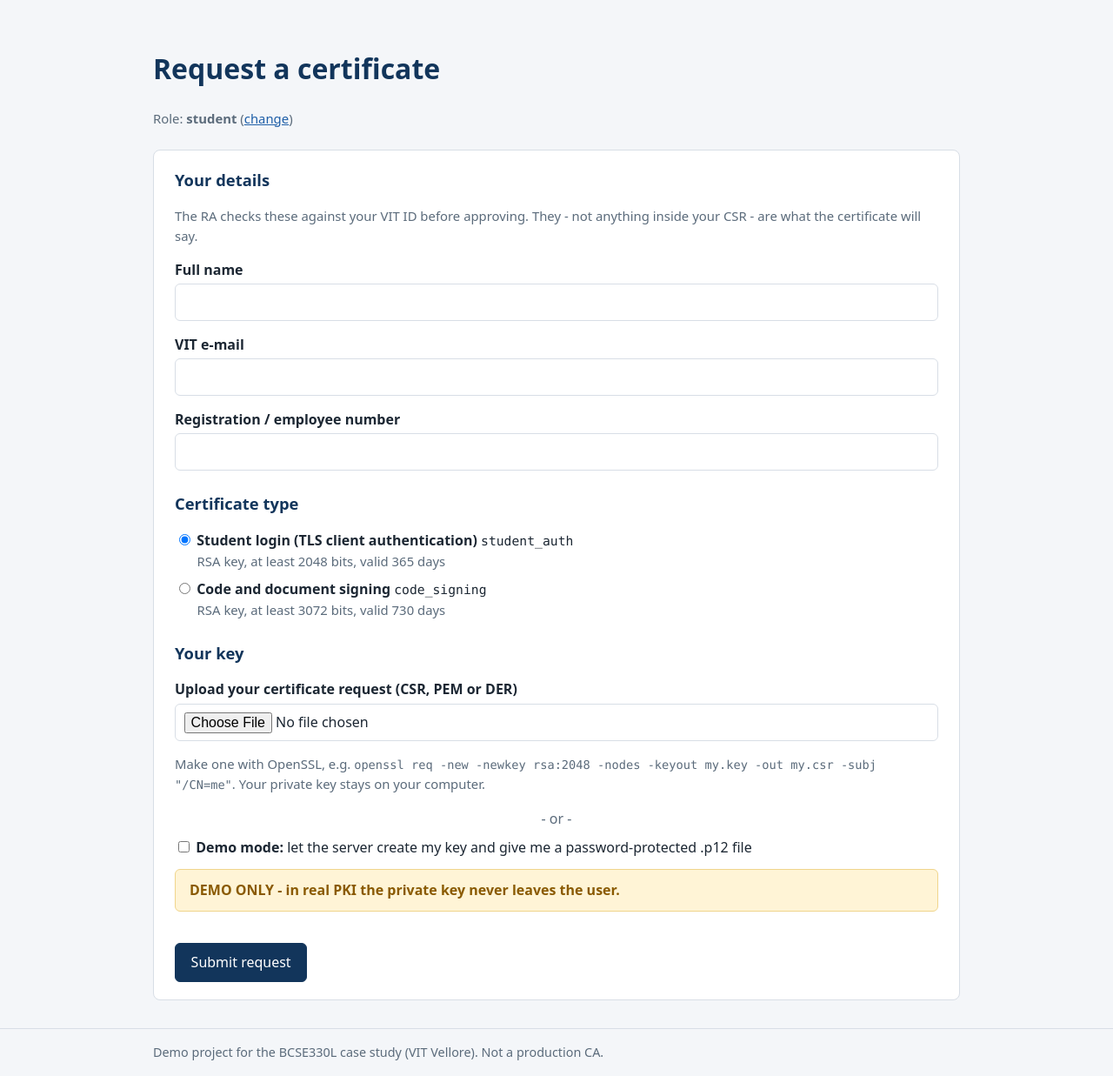
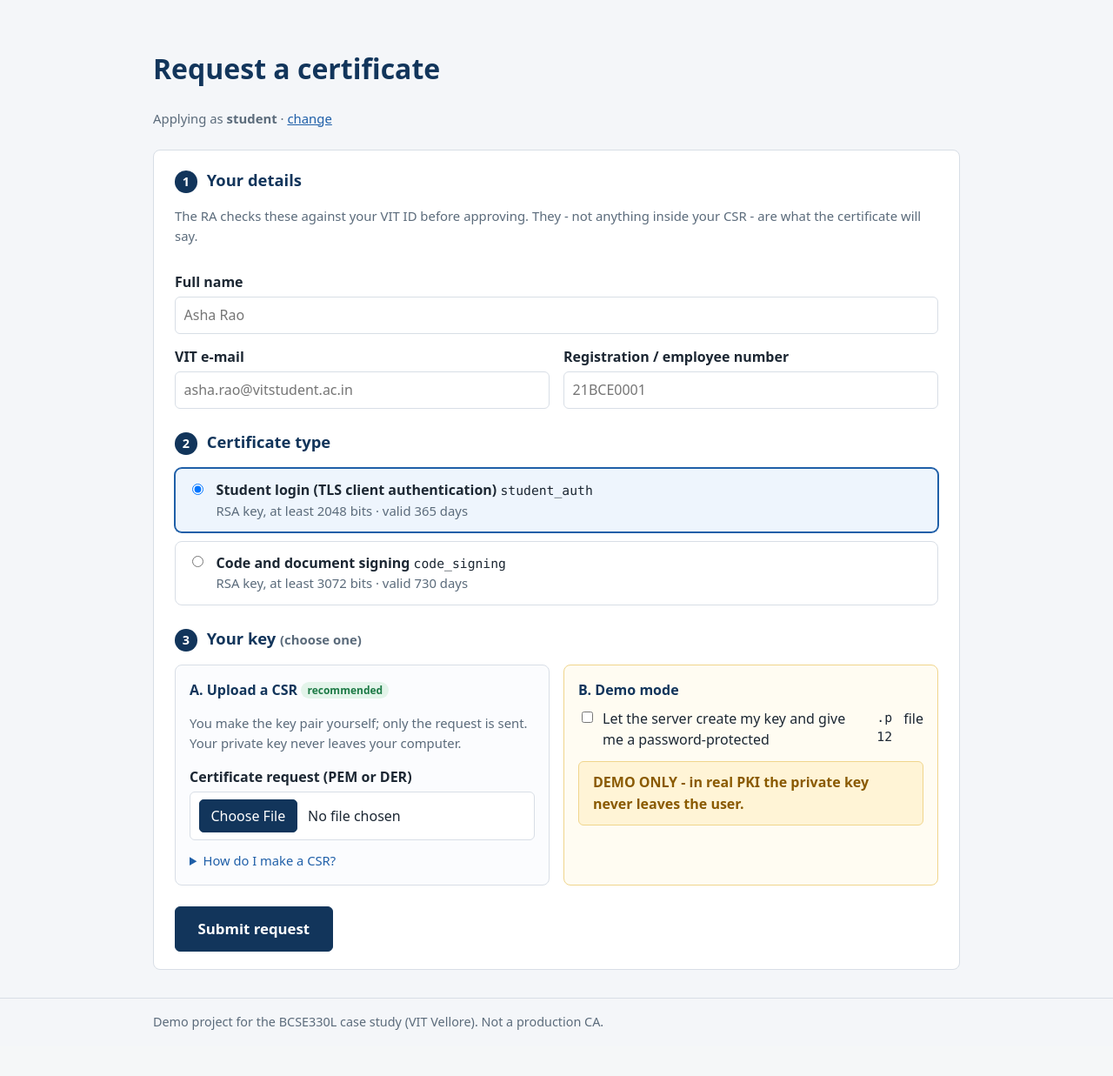
Before and after one commit to Shubhangam-Singh/VIT-CAMPUS-CA-PORTAL, a Flask app: page /enroll?role=student in a window 1280 px wide. Shown: the part 57-1294 px from the top of the page at 87% size. After the commit the page ends 1241 px from the top, so only its background shows below. Run offline with Flask 3, Linux system fonts and the light colour scheme; some libraries are stand-ins or nearby versions.

Commit message:
Enrollment form polish and sample CSRs
- enroll page: role cards, numbered steps, certificate types as selectable cards,
  the two key options (upload a CSR / demo mode) side by side, CSR help
- scripts/make_sample_csrs.py: writes good and deliberately bad sample CSRs into demo_work/

Co-Authored-By: Claude Opus 5.5 <noreply@anthropic.com>

```diff
--- a/app/static/style.css
+++ b/app/static/style.css
@@ -102,10 +102,58 @@ main.container { flex: 1; padding-top: 2rem; padding-bottom: 2rem; }
   font: inherit;
   background: #fff;
 }
-.form .choice { font-weight: normal; margin: 0.5rem 0; }
-.form .choice .muted { display: block; margin-left: 1.6rem; }
 .form button[type=submit] { margin-top: 1.5rem; }
-.or { text-align: center; color: var(--muted); margin: 1rem 0 0; }
+.form h3 { margin: 0 0 0.4rem; font-size: 1rem; color: var(--navy); }
+.form input:focus { outline: 2px solid #9cc2ee; border-color: var(--blue); }
+.form input[type=file]::file-selector-button {
+  margin-right: 0.75rem; padding: 0.35rem 0.8rem; border: 1px solid var(--navy); border-radius: 5px;
+  background: var(--navy); color: #fff; font: inherit; cursor: pointer;
+}
+.button-large { padding: 0.75rem 1.6rem; font-size: 1.05rem; font-weight: 600; }
+
+/* numbered steps of the enrollment form */
+.step {
+  display: inline-flex; align-items: center; justify-content: center;
+  width: 1.6rem; height: 1.6rem; margin-right: 0.4rem; border-radius: 50%;
+  background: var(--navy); color: #fff; font-size: 0.9rem;
+}
+.field-grid { display: grid; grid-template-columns: 1fr 1fr; gap: 0 1rem; }
+.field-wide { grid-column: 1 / -1; }
+
+/* certificate types as clickable cards; the chosen one is highlighted */
+.option-list { display: grid; gap: 0.6rem; }
+.form label.option {
+  display: flex; gap: 0.7rem; align-items: flex-start; margin: 0; padding: 0.75rem 0.9rem;
+  border: 1px solid var(--border); border-radius: 8px; font-weight: normal; cursor: pointer;
+}
+.form label.option:hover { border-color: #9cc2ee; }
+.form label.option:has(input:checked) { border-color: var(--blue); background: #eef5fd; box-shadow: 0 0 0 1px var(--blue); }
+.option input { margin-top: 0.3rem; }
+.option-detail { display: block; }
+
+/* the two ways to provide a key */
+.key-options { display: grid; grid-template-columns: 1fr 1fr; gap: 1rem; }
+.key-option { padding: 1rem; border: 1px solid var(--border); border-radius: 8px; background: #fbfcfe; }
+.key-option-demo { background: #fffcf2; border-color: #f0d58c; }
+.form label.checkbox { display: flex; gap: 0.5rem; align-items: flex-start; font-weight: normal; margin: 0.5rem 0; cursor: pointer; }
+.checkbox input { margin-top: 0.3rem; }
+.tag { padding: 0.05rem 0.45rem; border-radius: 999px; background: var(--green-bg); color: var(--green); font-size: 0.75rem; vertical-align: middle; }
+.help { margin-top: 0.75rem; font-size: 0.92rem; }
+.help summary { cursor: pointer; color: var(--blue); }
+pre { padding: 0.6rem 0.8rem; background: #f0f3f7; border-radius: 6px; overflow-x: auto; font-size: 0.85rem; }
+
+/* step 1: choose a role */
+.role-grid { display: grid; grid-template-columns: 1fr 1fr; gap: 1rem; margin-top: 1rem; }
+.role-card {
+  display: flex; flex-direction: column; gap: 0.3rem; padding: 1.4rem;
+  background: var(--surface); border: 1px solid var(--border); border-radius: 10px; text-decoration: none;
+}
+.role-card:hover { border-color: var(--blue); box-shadow: 0 2px 10px rgba(18, 53, 91, 0.12); }
+.role-title { font-size: 1.2rem; font-weight: 700; color: var(--navy); }
+
+@media (max-width: 700px) {
+  .field-grid, .key-options, .role-grid { grid-template-columns: 1fr; }
+}
 
 .inline-form { display: flex; flex-wrap: wrap; align-items: center; gap: 0.5rem; }
 .inline-form input { flex: 1 1 14rem; padding: 0.5rem 0.6rem; border: 1px solid var(--border); border-radius: 6px; font: inherit; }
--- a/app/templates/enroll.html
+++ b/app/templates/enroll.html
@@ -6,68 +6,93 @@
 
 {% if not role %}
   {# Step 1: the role decides which templates are offered (report: role -> allowed templates). #}
-  <section class="card">
-    <h2>Step 1: who are you?</h2>
-    <p class="actions">
-      <a class="button" href="{{ url_for('user.enroll', role='student') }}">I am a student</a>
-      <a class="button" href="{{ url_for('user.enroll', role='faculty') }}">I am faculty</a>
-    </p>
-    <p class="muted">Students may request: student login, code signing.
-       Faculty may request: e-mail (S/MIME), code signing, TLS server.</p>
-  </section>
+  <p class="lead">First, tell us who you are. That decides which certificates you can ask for.</p>
+  <div class="role-grid">
+    <a class="role-card" href="{{ url_for('user.enroll', role='student') }}">
+      <span class="role-title">I am a student</span>
+      <span class="muted">Student login (TLS client) &middot; Code signing</span>
+    </a>
+    <a class="role-card" href="{{ url_for('user.enroll', role='faculty') }}">
+      <span class="role-title">I am faculty</span>
+      <span class="muted">E-mail (S/MIME) &middot; Code signing &middot; TLS server</span>
+    </a>
+  </div>
 {% else %}
-  <p class="muted">Role: <strong>{{ role }}</strong> (<a href="{{ url_for('user.enroll') }}">change</a>)</p>
+  <p class="muted">Applying as <strong>{{ role }}</strong> &middot; <a href="{{ url_for('user.enroll') }}">change</a></p>
 
-  {% if error %}<div class="flash flash-error">{{ error }}</div>{% endif %}
+  {% if error %}<div class="flash flash-error"><strong>Not submitted:</strong> {{ error }}</div>{% endif %}
 
   <form class="card form" method="post" enctype="multipart/form-data"
         action="{{ url_for('user.enroll', role=role) }}">
     <input type="hidden" name="role" value="{{ role }}">
 
-    <h2>Your details</h2>
+    <h2><span class="step">1</span> Your details</h2>
     <p class="muted">The RA checks these against your VIT ID before approving. They - not anything
        inside your CSR - are what the certificate will say.</p>
+    <div class="field-grid">
+      <div class="field-wide">
         <label for="name">Full name</label>
-    <input id="name" name="name" value="{{ form.get('name', '') }}" maxlength="64" required>
+        <input id="name" name="name" value="{{ form.get('name', '') }}" maxlength="64" placeholder="Asha Rao" required>
+      </div>
+      <div>
         <label for="email">VIT e-mail</label>
-    <input id="email" name="email" type="email" value="{{ form.get('email', '') }}" required>
+        <input id="email" name="email" type="email" value="{{ form.get('email', '') }}" placeholder="asha.rao@vitstudent.ac.in" required>
+      </div>
+      <div>
         <label for="reg_no">Registration / employee number</label>
-    <input id="reg_no" name="reg_no" value="{{ form.get('reg_no', '') }}" maxlength="32" required>
+        <input id="reg_no" name="reg_no" value="{{ form.get('reg_no', '') }}" maxlength="32" placeholder="21BCE0001" required>
+      </div>
+    </div>
 
-    <h2>Certificate type</h2>
+    <h2><span class="step">2</span> Certificate type</h2>
+    <div class="option-list">
       {% for t in templates %}
-      <label class="choice">
+        <label class="option">
           <input type="radio" name="template" value="{{ t.name }}" required
                  {% if form.get('template') == t.name or (not form.get('template') and loop.first) %}checked{% endif %}>
+          <span>
             <strong>{{ t.title }}</strong> <code>{{ t.name }}</code>
-        <span class="muted">
-          {% if t.key_type == 'EC' %}EC P-256 key{% else %}RSA key, at least {{ t.rsa_bits }} bits{% endif %},
-          valid {{ t.days }} days
+            <span class="muted option-detail">
+              {% if t.key_type == 'EC' %}EC P-256 key{% else %}RSA key, at least {{ t.rsa_bits }} bits{% endif %}
+              &middot; valid {{ t.days }} days
+            </span>
           </span>
         </label>
       {% endfor %}
+    </div>
 
     {% if templates | selectattr('san_dns') | list %}
-      <label for="dns_names">DNS names (only for a TLS server certificate; separate with commas)</label>
+      <label for="dns_names">DNS names <span class="muted">(only for a TLS server certificate; separate with commas)</span></label>
       <input id="dns_names" name="dns_names" value="{{ form.get('dns_names', '') }}" placeholder="lab1.vit.local, www.lab1.vit.local">
     {% endif %}
 
-    <h2>Your key</h2>
-    <label for="csr_file">Upload your certificate request (CSR, PEM or DER)</label>
+    <h2><span class="step">3</span> Your key <span class="muted">(choose one)</span></h2>
+    <div class="key-options">
+      <div class="key-option">
+        <h3>A. Upload a CSR <span class="tag">recommended</span></h3>
+        <p class="muted">You make the key pair yourself; only the request is sent. Your private key
+           never leaves your computer.</p>
+        <label for="csr_file">Certificate request (PEM or DER)</label>
         <input id="csr_file" name="csr_file" type="file" accept=".csr,.pem,.der,.req">
-    <p class="muted">Make one with OpenSSL, e.g.
-       <code>openssl req -new -newkey rsa:2048 -nodes -keyout my.key -out my.csr -subj "/CN=me"</code>.
-       Your private key stays on your computer.</p>
-
-    <p class="or">- or -</p>
-
-    <label class="choice demo-choice">
+        <details class="help">
+          <summary>How do I make a CSR?</summary>
+          <p>With OpenSSL (Git Bash):</p>
+          <pre>openssl req -new -newkey rsa:2048 -nodes -keyout my.key -out my.csr -subj "/CN=me"</pre>
+          <p>Or, for this demo, run <code>python scripts/make_sample_csrs.py</code> and pick a file from
+             <code>demo_work/</code>.</p>
+        </details>
+      </div>
+      <div class="key-option key-option-demo">
+        <h3>B. Demo mode</h3>
+        <label class="checkbox">
           <input type="checkbox" name="demo_mode" {% if form.get('demo_mode') %}checked{% endif %}>
-      <strong>Demo mode:</strong> let the server create my key and give me a password-protected .p12 file
+          Let the server create my key and give me a password-protected <code>.p12</code> file
         </label>
         <div class="banner-demo">DEMO ONLY - in real PKI the private key never leaves the user.</div>
+      </div>
+    </div>
 
-    <button type="submit">Submit request</button>
+    <button type="submit" class="button-large">Submit request</button>
   </form>
 {% endif %}
 {% endblock %}
```
Also changed, not shown: scripts/make_sample_csrs.py (added, +72 -0 lines). Lines whose indentation alone changed are shown as unchanged.
